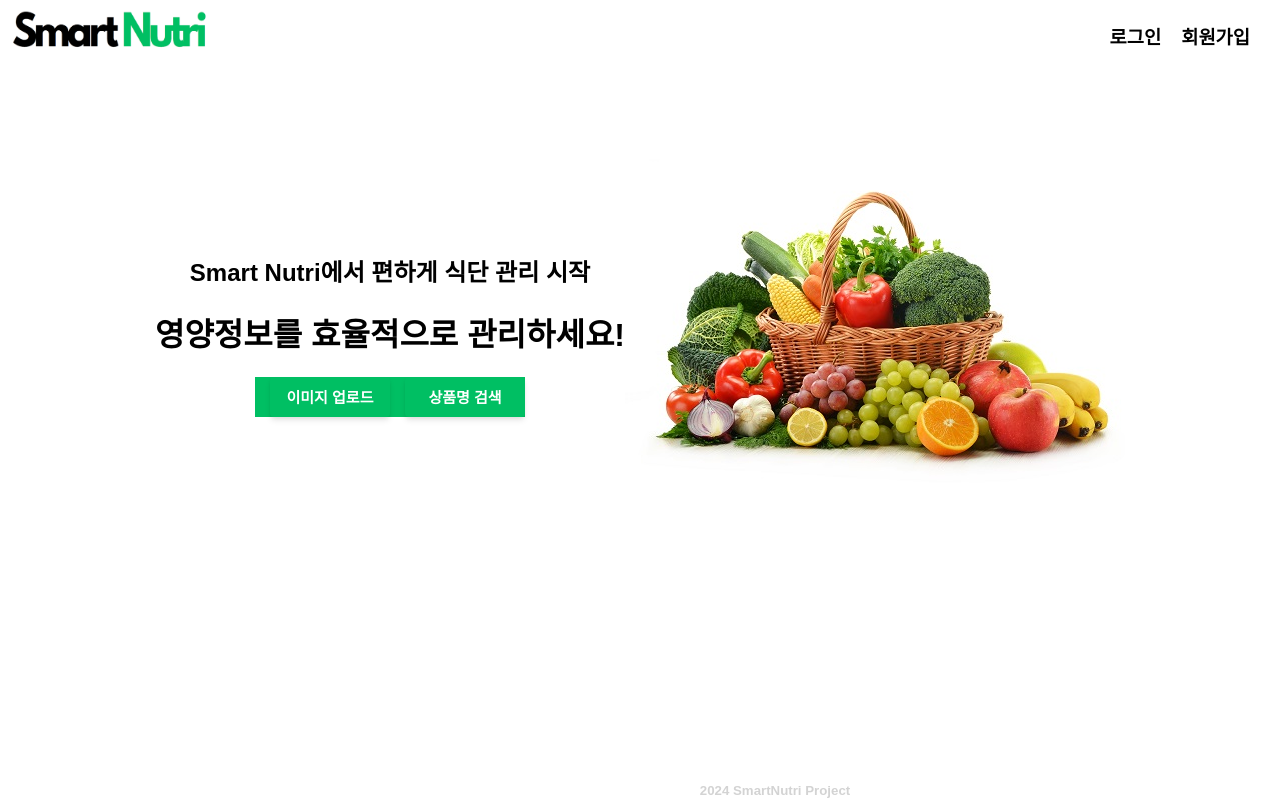
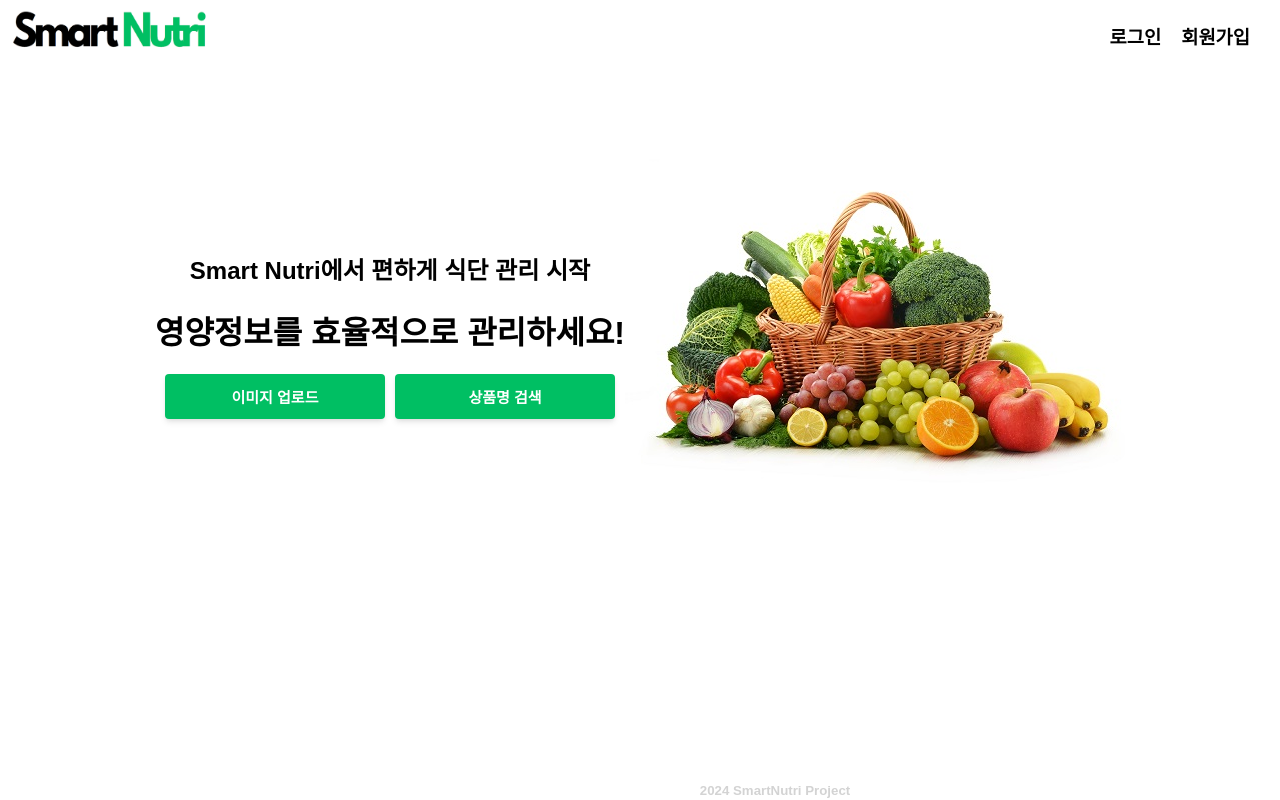
Before and after one commit to woo2851/nutrition2, a React (Create React App) app in the folder main/src/main/frontend/: page / in a window 1280 px wide. Built offline with nearby package versions, Linux system fonts and the light colour scheme.

Commit message:
Css & overall modify

```diff
--- a/main/src/main/frontend/src/components/css/main.css
+++ b/main/src/main/frontend/src/components/css/main.css
@@ -12,20 +12,16 @@
     align-items: center;
 }
 
-main_button{
+.main_buttons {
     display: flex;
-    justify-content: space-between;
-    width: 400px;
-    height: 100px;
+    flex-direction: row;
+    justify-content: space-around;
+    margin-left: 10px;
 }
 
 /* h2 {
     margin-bottom: 0%;
 } */
-
-.main_button{
-    background-color: #00bf63;
-}
 
 .search_food {
     display: flex;
@@ -69,3 +65,11 @@ main_button{
 .pagination li:hover:not(.active) {
     background-color: #eee;
 }
+
+.food_list {
+    margin-top: 0;
+}
+
+.food_item {
+    margin-bottom: 4px;
+}
--- a/main/src/main/frontend/src/components/css/nav_footer.css
+++ b/main/src/main/frontend/src/components/css/nav_footer.css
@@ -61,8 +61,41 @@ button {
     background-color: #00bf63;
     color: white;
     font-weight: bold;
-    width: 120px;
+    width: 100px;
     height: 40px;
+}
+
+.main-button{
+    -webkit-appearance: none;
+    -moz-appearance: none;
+    appearance: none;
+
+    margin-right: 10px;
+    padding: 0.5rem 1rem;
+
+    font-family: "Noto Sans KR", sans-serif;
+    font-size: 15px;
+    font-weight: 300;
+    text-align: center;
+    text-decoration: none;
+
+    display: inline-block;
+    width: auto;
+
+    border: none;
+    border-radius: 4px;
+
+    box-shadow: 0 4px 6px -1px rgba(0, 0, 0, 0.1), 0 2px 4px -1px rgba(0, 0, 0, 0.06);
+
+    cursor: pointer;
+
+    transition: 0.5s;
+
+    background-color: #00bf63;
+    color: white;
+    font-weight: bold;
+    width: 220px;
+    height: 45px;
 }
 
 .button-container {
--- a/main/src/main/frontend/src/components/js/Goal.jsx
+++ b/main/src/main/frontend/src/components/js/Goal.jsx
@@ -16,7 +16,7 @@ export default function Goal() {
   ]);
 
   useEffect(() => {
-    if (isLoggedIn) {
+    if (isLoggedIn === true) {
       const fetchData = async () => {
         const nutrition = await getNutritionDailyContext(user);
         setNutritionData([
--- a/main/src/main/frontend/src/components/js/Main.jsx
+++ b/main/src/main/frontend/src/components/js/Main.jsx
@@ -9,9 +9,9 @@ export default function Main() {
       <div className='main_description'>
         <h2 className='main_h2'>Smart Nutri에서 편하게 식단 관리 시작</h2>
         <h1 className='main_h1'>영양정보를 효율적으로 관리하세요!</h1>
-        <div className='main_button'>
-        <button className='small-button'><Link to = "/upload" style={{ textDecoration: "none", color: "white", fontWeight: "bold" }}>이미지 업로드</Link></button>
-        <button className='small-button'><Link to = "/search" style={{ textDecoration: "none", color: "white", fontWeight: "bold"}}>상품명 검색</Link></button>
+        <div className='main_buttons'>
+        <button className='main-button'><Link to = "/upload" style={{ textDecoration: "none", color: "white", fontWeight: "bold" }}>이미지 업로드</Link></button>
+        <button className='main-button'><Link to = "/search" style={{ textDecoration: "none", color: "white", fontWeight: "bold"}}>상품명 검색</Link></button>
         </div>
       </div>
         <img src="image/main.jpg" alt="" />
--- a/main/src/main/frontend/src/components/js/SignUp.jsx
+++ b/main/src/main/frontend/src/components/js/SignUp.jsx
@@ -32,7 +32,7 @@ export default function SignUp() {
   const handleClick = (e) => {
     e.preventDefault()
     const isBlank = checkBlank()
-      if (isBlank === true || typeof Number(weight) === NaN) {
+      if (isBlank === true) {
         alert("정보를 확인해주세요")
       }
       else if (pw !== pwCheck) {
@@ -49,7 +49,7 @@ export default function SignUp() {
   };
 
   const checkBlank = () => {
-    if (id === "" || pw === "" || pwCheck === "" || weight === "" || gender === "" ) {
+    if (id === "" || pw === "" || pwCheck === "" || weight === "" || gender === "" || isNaN(weight)) {
       return true
     }
     else {
```
Also changed, not shown: 1 other file (tests, documents, lock files or other folders).
